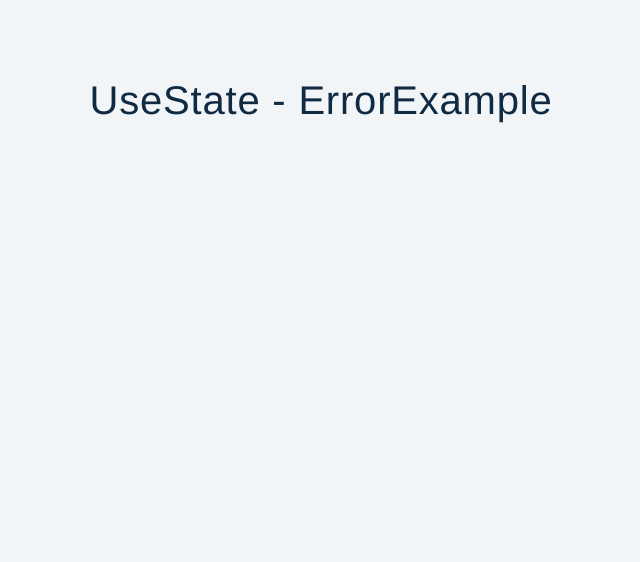
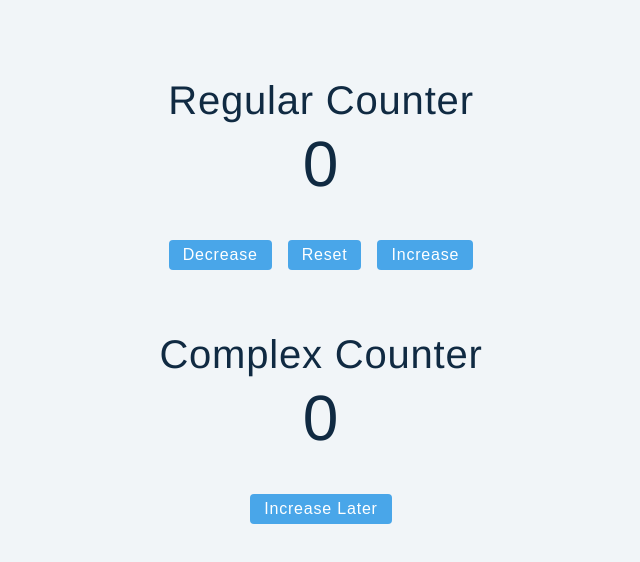
Before and after one commit to locaulker/react-adv-tutorial-2021, a React (Create React App) app: page / in a window 1280 px wide. Shown: the top 562 px of the page, without its empty margins (319-959 px from the left). Built offline with nearby package versions, Linux system fonts and the light colour scheme.

Commit message:
completed advanced useState tutorial

```diff
--- a/src/App.js
+++ b/src/App.js
@@ -1,5 +1,5 @@
 import React from "react"
-import Setup from "./tutorial/1-useState/setup/1-error-example"
+import Setup from "./tutorial/1-useState/setup/5-useState-counter"
 
 function App() {
   return (
--- a/src/index.css
+++ b/src/index.css
@@ -92,6 +92,7 @@ h4 {
 }
 h1 {
   font-size: 3rem;
+  font-weight: 200;
 }
 h2 {
   font-size: 2rem;
--- a/src/index.js
+++ b/src/index.js
@@ -1,11 +1,11 @@
-import React from 'react';
-import ReactDOM from 'react-dom';
-import './index.css';
-import App from './App';
+import React from "react"
+import ReactDOM from "react-dom"
+import "./index.css"
+import App from "./App"
 
 ReactDOM.render(
-  <React.StrictMode>
-    <App />
-  </React.StrictMode>,
-  document.getElementById('root')
-);
+  // <React.StrictMode>
+  <App />,
+  // </React.StrictMode>,
+  document.getElementById("root")
+)
--- a/src/tutorial/1-useState/setup/1-error-example.js
+++ b/src/tutorial/1-useState/setup/1-error-example.js
@@ -1,7 +1,21 @@
 import React from "react"
 
 const ErrorExample = () => {
-  return <h2>useState - errorExample</h2>
+  let title = "Random Title"
+
+  const handleClick = () => {
+    title = "Hello People"
+    console.log(title)
+  }
+
+  return (
+    <React.Fragment>
+      <h2>{title}</h2>
+      <button className="btn" onClick={handleClick}>
+        Change Title
+      </button>
+    </React.Fragment>
+  )
 }
 
 export default ErrorExample
--- a/src/tutorial/1-useState/setup/5-useState-counter.js
+++ b/src/tutorial/1-useState/setup/5-useState-counter.js
@@ -1,7 +1,46 @@
-import React, { useState } from 'react';
+import React, { useState } from "react"
 
 const UseStateCounter = () => {
-  return <h2>useState counter example</h2>;
-};
+  const [value, setValue] = useState(0)
 
-export default UseStateCounter;
+  const reset = () => {
+    setValue(0)
+  }
+
+  const complexIncrease = () => {
+    setTimeout(() => {
+      // setValue(value + 1)
+      setValue((prevState) => {
+        return prevState + 1
+      })
+    }, 2000)
+  }
+
+  return (
+    <>
+      <section style={{ margin: "4rem 0" }}>
+        <h2>Regular Counter</h2>
+        <h1>{value}</h1>
+        <button className="btn" onClick={() => setValue(value - 1)}>
+          Decrease
+        </button>
+        <button className="btn" onClick={reset}>
+          Reset
+        </button>
+        <button className="btn" onClick={() => setValue(value + 1)}>
+          Increase
+        </button>
+      </section>
+
+      <section style={{ margin: "4rem 0" }}>
+        <h2>Complex Counter</h2>
+        <h1>{value}</h1>
+        <button className="btn" onClick={complexIncrease}>
+          Increase Later
+        </button>
+      </section>
+    </>
+  )
+}
+
+export default UseStateCounter
```
Also changed, not shown: src/tutorial/1-useState/setup/2-useState-basics.js (+22 -4 lines), src/tutorial/1-useState/setup/3-useState-array.js (+27 -5 lines), src/tutorial/1-useState/setup/4-useState-object.js (+23 -4 lines).
